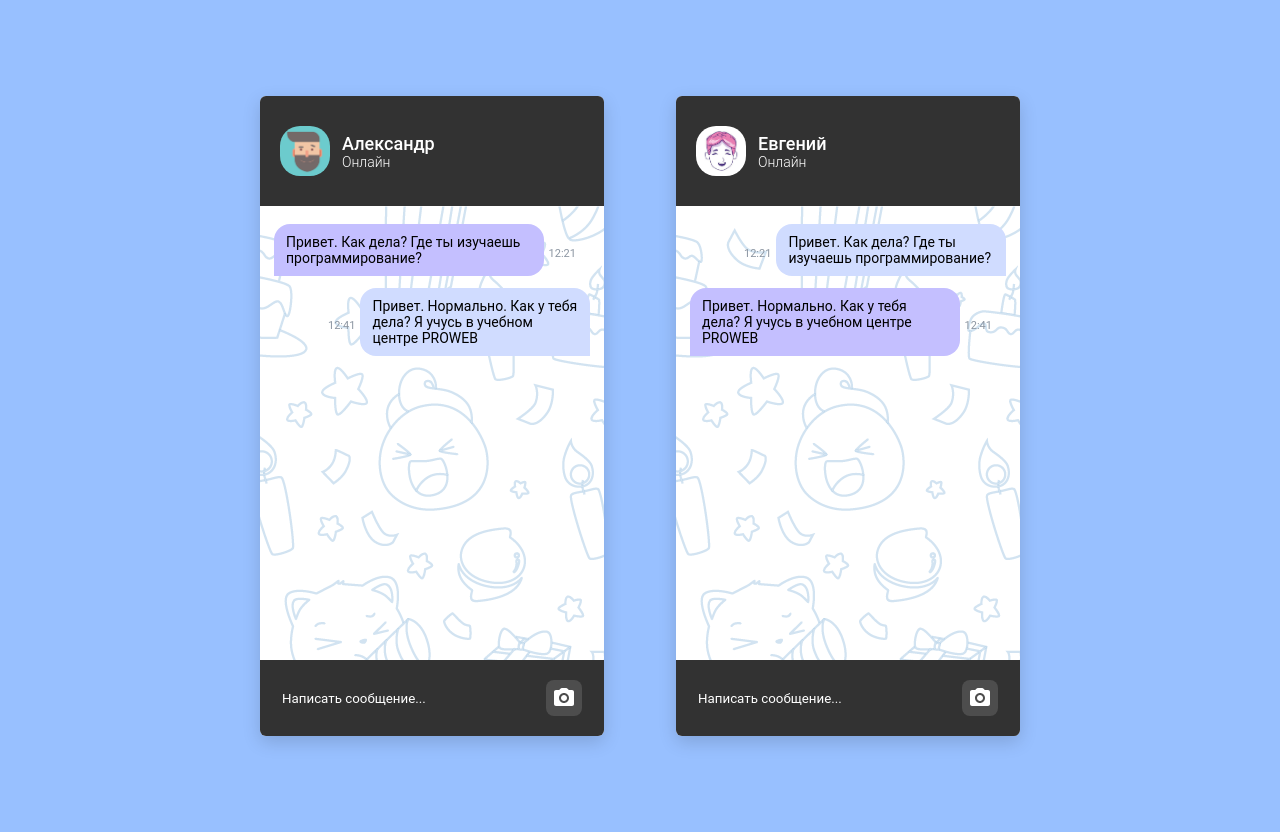
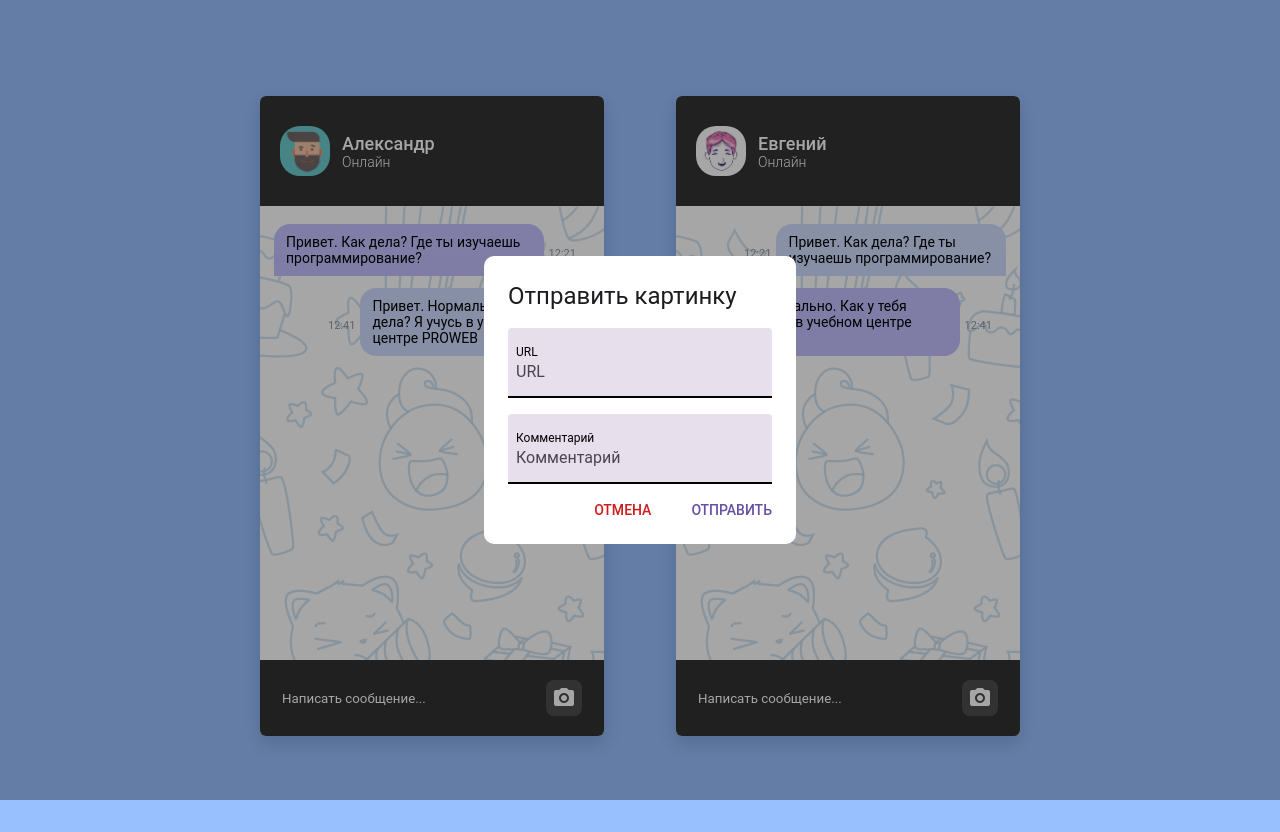
Before and after one commit to Venum64/React-Chat, a React (Vite) app: page / in a window 1280 px wide. Both pictures are taken after a click on the button 564 px from the left and 698 px from the top of the page. Built offline with nearby package versions, Linux system fonts and the light colour scheme.

Commit message:
modal added

```diff
--- a/src/App.jsx
+++ b/src/App.jsx
@@ -13,128 +13,143 @@ const chatE = [
   { id: 2, text: 'Привет. Нормально. Как у тебя дела? Я учусь в учебном центре PROWEB', fromMe: false, time: '12:41' },
 ]
 
+const users = [
+  { id: 'A', name: 'Александр', avatarImport: chatMan },
+  { id: 'E', name: 'Евгений', avatarImport: chatMan2 },
+]
+
 const App = () => {
-  const [messagesA, setMessagesA] = useState(chatA)
-  const [messagesE, setMessagesE] = useState(chatE)
+  const [messagesById, setMessagesById] = useState({ A: chatA, E: chatE })
 
-  const [valueA, setValueA] = useState('')
-  const [valueE, setValueE] = useState('')
+  const [modalVisible, setModalVisible] = useState(false)
+  const [modalWhich, setModalWhich] = useState(null)
+  const [modalUrl, setModalUrl] = useState('')
+  const [modalComment, setModalComment] = useState('')
 
-  const [listElA, setListElA] = useState(null)
-  const [listElE, setListElE] = useState(null)
-  const [fileElA, setFileElA] = useState(null)
-  const [fileElE, setFileElE] = useState(null)
+  const [values, setValues] = useState({ A: '', E: '' })
+
+  const [listEls, setListEls] = useState({})
+  const [fileEls, setFileEls] = useState({})
 
   const handleListRef = (el, which) => {
     if (!el) return
-    if (which === 'A') setListElA(el)
-    else setListElE(el)
+    setListEls(prev => {
+      if (prev[which] === el) return prev
+      return { ...prev, [which]: el }
+    })
     el.scrollTop = el.scrollHeight
   }
 
   const handleFileRef = (el, which) => {
     if (!el) return
-    if (which === 'A') setFileElA(el)
-    else setFileElE(el)
+    setFileEls(prev => {
+      if (prev[which] === el) return prev
+      return { ...prev, [which]: el }
+    })
   }
 
-  const makeTime = () => {
-    const time = new Date()
-    const hh = String(time.getHours()).padStart(2, '0')
-    const mm = String(time.getMinutes()).padStart(2, '0')
-    return `${hh}:${mm}`
+  const toLocaleGetDatestring = () => {
+    return new Date().toLocaleTimeString([], { hour: '2-digit', minute: '2-digit' })
   }
 
-  const sendA = (text, image) => {
+  const send = (userId, text, image) => {
     if (!text && !image) return
-    const t = makeTime()
+    const t = toLocaleGetDatestring()
     const id = Date.now()
-    const msgA = { id, text: text || '', image: image || null, fromMe: true, time: t }
-    const msgE = { id: id + 1, text: text || '', image: image || null, fromMe: false, time: t }
-    setMessagesA(prev => [...prev, msgA])
-    setMessagesE(prev => [...prev, msgE])
+    const other = userId === 'A' ? 'E' : 'A'
+    const msgSender = { id, text: text || '', image: image || null, fromMe: true, time: t }
+    const msgOther = { id: id + 1, text: text || '', image: image || null, fromMe: false, time: t }
+    setMessagesById(prev => ({
+      ...prev,
+      [userId]: [...(prev[userId] || []), msgSender],
+      [other]: [...(prev[other] || []), msgOther]
+    }))
   }
 
-  const sendE = (text, image) => {
-    if (!text && !image) return
-    const t = makeTime()
-    const id = Date.now()
-    const msgE = { id, text: text || '', image: image || null, fromMe: true, time: t }
-    const msgA = { id: id + 1, text: text || '', image: image || null, fromMe: false, time: t }
-    setMessagesE(prev => [...prev, msgE])
-    setMessagesA(prev => [...prev, msgA])
-  }
-
-  const onKeyDownA = (e) => {
+  const onKeyDown = (which, e) => {
     if (e.key === 'Enter') {
       e.preventDefault()
-      sendA(valueA)
-      setValueA('')
-    }
-  }
-
-  const onKeyDownE = (e) => {
-    if (e.key === 'Enter') {
-      e.preventDefault()
-      sendE(valueE)
-      setValueE('')
+      send(which, values[which])
+      setValues(prev => ({ ...prev, [which]: '' }))
     }
   }
 
   const onPhotoClick = (which) => {
-    const ref = which === 'A' ? fileElA : fileElE
-    if (ref) ref.click()
+    setModalWhich(which)
+    setModalUrl('')
+    setModalComment('')
+    setModalVisible(true)
   }
 
   const onFileChange = (e, which) => {
     const file = e.target.files && e.target.files[0]
     if (!file) return
     const url = URL.createObjectURL(file)
-    if (which === 'A') sendA('', url)
-    else sendE('', url)
+    send(which, '', url)
     e.target.value = null
   }
 
+  const closeModal = () => {
+    setModalVisible(false)
+    setModalWhich(null)
+    setModalUrl('')
+    setModalComment('')
+  }
+
+  const sendFromModal = () => {
+    if (!modalUrl) return
+    if (modalWhich) send(modalWhich, modalComment, modalUrl)
+    closeModal()
+  }
   useEffect(() => {
-    if (listElA) listElA.scrollTop = listElA.scrollHeight
-  }, [messagesA, listElA])
-
-  useEffect(() => {
-    if (listElE) listElE.scrollTop = listElE.scrollHeight
-  }, [messagesE, listElE])
+    Object.keys(listEls).forEach(k => {
+      const el = listEls[k]
+      const msgs = messagesById[k] || []
+      if (el && msgs) el.scrollTop = el.scrollHeight
+    })
+  }, [messagesById, listEls])
 
   return (
     <div style={{ display: 'flex', gap: 16, padding: 16, minHeight: '100vh', justifyContent: 'center', alignItems: 'center' }}>
-        <div style={{ width: 400 }}>
+      {users.map(user => (
+        <div key={user.id} style={{ width: 400 }}>
           <Chat
-            name="Александр"
-            avatar={chatMan}
-            messages={messagesA}
-            value={valueA}
-            setValue={setValueA}
-            onKeyDown={onKeyDownA}
-            onPhotoClick={() => onPhotoClick('A')}
-            fileRef={(el) => handleFileRef(el, 'A')}
-            onFileChange={(e) => onFileChange(e, 'A')}
-            listRef={(el) => handleListRef(el, 'A')}
+            name={user.name}
+            avatar={user.avatarImport}
+            messages={messagesById[user.id]}
+            value={values[user.id]}
+            setValue={(v) => setValues(prev => ({ ...prev, [user.id]: v }))}
+            onKeyDown={(e) => onKeyDown(user.id, e)}
+            onPhotoClick={() => onPhotoClick(user.id)}
+            fileRef={(el) => handleFileRef(el, user.id)}
+            onFileChange={(e) => onFileChange(e, user.id)}
+            listRef={(el) => handleListRef(el, user.id)}
           />
         </div>
-      <div style={{ width: 400 }}>
-        <Chat
-          name="Евгений"
-          avatar={chatMan2}
-          messages={messagesE}
-          value={valueE}
-          setValue={setValueE}
-          onKeyDown={onKeyDownE}
-          onPhotoClick={() => onPhotoClick('E')}
-          fileRef={(el) => handleFileRef(el, 'E')}
-          onFileChange={(e) => onFileChange(e, 'E')}
-          listRef={(el) => handleListRef(el, 'E')}
-        />
-      </div>
+      ))}
+
+      {modalVisible && (
+        <div className="modal_block">
+          <div className="modal_box">
+            <h3 className="modal_box-title">Отправить картинку</h3>
+            <div className="modal_box-open">
+              <div className="modal_box-text">URL</div>
+              <input className="modal_box-input" value={modalUrl} onChange={e => setModalUrl(e.target.value)} placeholder="URL" />
+            </div>
+            <div className="modal_box-open">
+              <div className="modal_box-text">Комментарий</div>
+              <input className="modal_box-input" value={modalComment} onChange={e => setModalComment(e.target.value)} placeholder="Комментарий" />
+            </div>
+            <div className="modal_actions">
+              <button className="modal_btn modal_btn-cancel" onClick={closeModal}>ОТМЕНА</button>
+              <button className="modal_btn modal_btn-send" onClick={sendFromModal}>ОТПРАВИТЬ</button>
+            </div>
+          </div>
+        </div>
+      )}
     </div>
   )
 }
 
+
 export default App
--- a/src/components/Chat.jsx
+++ b/src/components/Chat.jsx
@@ -38,6 +38,7 @@ const Chat = ({
                                         {m.image ? (
                                             <div className="bubble">
                                                 <img src={m.image} alt="attached" className="message-image" />
+                                                {m.text && <div className="image-comment">{m.text}</div>}
                                             </div>
                                         ) : (
                                             <div className="bubble">{m.text}</div>
@@ -49,6 +50,7 @@ const Chat = ({
                                         {m.image ? (
                                             <div className="bubble">
                                                 <img src={m.image} alt="attached" className="message-image" />
+                                                {m.text && <div className="image-comment">{m.text}</div>}
                                             </div>
                                         ) : (
                                             <div className="bubble">{m.text}</div>
--- a/src/index.css
+++ b/src/index.css
@@ -157,3 +157,100 @@ body {
   border-radius: 12px;
   display: block;
 }
+
+/* modal styles */
+.modal_block {
+  position: fixed;
+  left: 0;
+  top: 0;
+  right: 0;
+  bottom: 0;
+  display: flex;
+  justify-content: center;
+  align-items: center;
+  background: #00000059;
+}
+
+.modal_box {
+  width: 312px;
+  height: 288px;
+  background: #fff;
+  border-radius: 10px;
+  padding: 24px;
+  display: flex;
+  flex-direction: column;
+  gap: 16px;
+}
+
+.modal_box-title {
+  font-weight: 400;
+  font-size: 24px;
+  line-height: 32px;
+  color: #1C1B1F;
+}
+
+.modal_box-open {
+  display: flex;
+  flex-direction: column;
+  border-top-left-radius: 4px;
+  border-top-right-radius: 4px;
+  padding: 16px 8px;
+  gap: 5px;
+  background: #E7E0EC;
+  border-bottom: #000000 2px solid;
+}
+
+.modal_box-text {
+  font-weight: 400;
+  font-size: 12px;
+  line-height: 16px;
+  color: #000000;
+}
+
+.modal_box-input {
+  border: none;
+  outline: none;
+  background: #E7E0EC;
+
+}
+
+.modal_box-input::placeholder {
+  font-weight: 400;
+  font-size: 16px;
+  line-height: 24px;
+  color: #49454F;
+
+}
+
+.modal_actions {
+  display: flex;
+  align-items: center;
+  justify-content: flex-end;
+  gap: 40px;
+}
+
+.modal_btn {
+  background: none;
+  border: none;
+}
+
+.modal_btn-cancel {
+  font-weight: 500;
+  font-size: 14px;
+  line-height: 20px;
+  color: #CF1B1B;
+}
+
+.modal_btn-send {
+  font-weight: 500;
+  font-size: 14px;
+  line-height: 20px;
+  color: #6750A4;
+}
+
+/* image comment under attached image */
+.image-comment {
+  margin-top: 8px;
+  font-size: 13px;
+  color: #222;
+}
```
